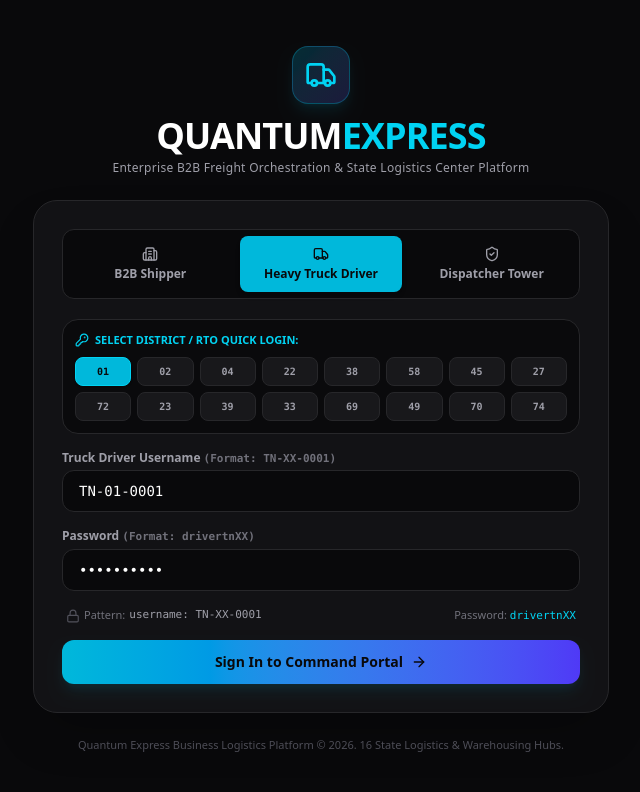
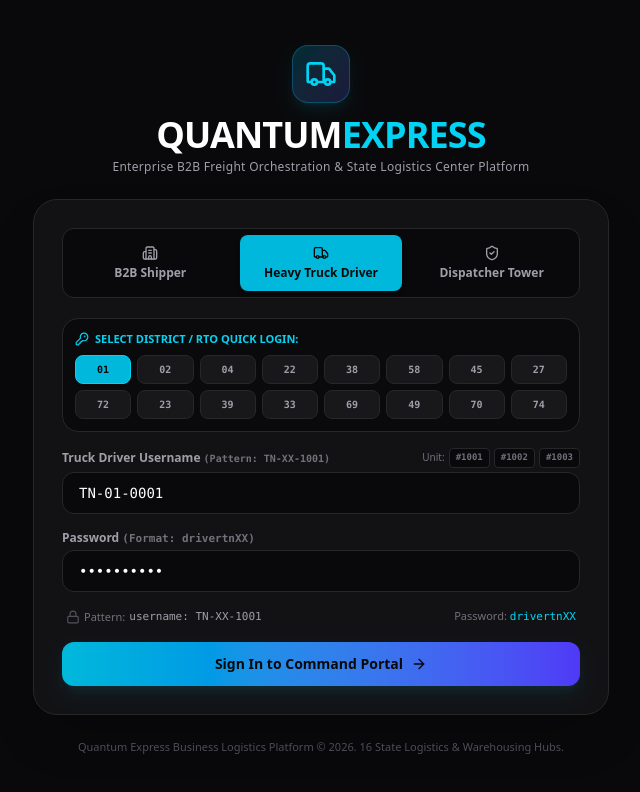
Before and after one commit to Rishi006knight/FleetDispatch, a Next.js app in the folder frontend/: page / in a window 1280 px wide. Both pictures are taken after a click on the button "Heavy Truck Driver". Shown: the top 792 px of the page, without its empty margins (319-959 px from the left). Built offline with nearby package versions, Linux system fonts and the light colour scheme.

Commit message:
Update driver usernames to TN-XX-1001 format where last 4 digits is unique truck driver identifier stationed at each hub

```diff
--- a/frontend/src/app/page.tsx
+++ b/frontend/src/app/page.tsx
@@ -55,31 +55,33 @@ export default function LoginPage() {
       }
     } else if (role === 'driver') {
       const cleanUpperUser = cleanUser.toUpperCase();
-      const rtoMatch = cleanUpperUser.match(/^TN-(\d{2})(-\w+)?$/);
+      const rtoMatch = cleanUpperUser.match(/^TN-(\d{2})-(\d{4})$/);
 
       if (!rtoMatch) {
-        setError('Username must follow Tamil Nadu RTO format: TN-XX-0001 (e.g. TN-01-0001, TN-38-0001)');
+        setError('Username must follow Quantum Express Driver format: TN-XX-1001 (e.g. TN-01-1001, TN-38-1002 - where last 4 digits is unique driver ID)');
         return;
       }
 
       const rtoCode = rtoMatch[1];
+      const driverUnit = rtoMatch[2]; // e.g. "1001", "1002"
       const expectedPassword = `drivertn${rtoCode}`.toLowerCase();
 
       if (cleanPass === expectedPassword || cleanPass === 'driver123') {
         const info = RTO_DISTRICT_MAP[rtoCode] || {
           district: `District ${rtoCode}`,
-          hub: 'Tamil Nadu Regional Terminal',
+          hub: 'State Regional Logistics Center',
           lat: 13.0692,
           lng: 80.1948,
           vehicleType: '20ft Multi-Axle Truck'
         };
 
-        const vehicleId = `TN-${rtoCode}-TR-${rtoMatch[2] ? rtoMatch[2].replace('-', '') : '0001'}`;
-        const driverId = `TRK-${rtoCode}-01`;
-        const driverName = `Driver (${info.district} - ${cleanUpperUser})`;
+        const vehicleId = `TN-${rtoCode}-TR-${driverUnit}`;
+        const driverId = `TRK-${rtoCode}-${driverUnit}`;
+        const driverName = `Driver #${driverUnit} (${info.district} - ${cleanUpperUser})`;
 
         localStorage.setItem('user_role', 'driver');
         localStorage.setItem('driver_id', driverId);
+        localStorage.setItem('driver_unit', driverUnit);
         localStorage.setItem('user_name', driverName);
         localStorage.setItem('vehicle_id', vehicleId);
         localStorage.setItem('rto_code', rtoCode);
@@ -114,8 +116,8 @@ export default function LoginPage() {
     }
   };
 
-  const handleQuickSelectRTO = (rto: string) => {
-    setUsername(`TN-${rto}-0001`);
+  const handleQuickSelectRTO = (rto: string, unit: string = '1001') => {
+    setUsername(`TN-${rto}-${unit}`);
     setPassword(`drivertn${rto}`);
     setError('');
   };
@@ -289,9 +291,9 @@ export default function LoginPage() {
                       <button
                         key={item.rto}
                         type="button"
-                        onClick={() => handleQuickSelectRTO(item.rto)}
+                        onClick={() => handleQuickSelectRTO(item.rto, '1001')}
                         className={`p-1.5 rounded-lg border text-center font-mono font-bold transition-all ${
-                          username === `TN-${item.rto}-0001`
+                          username.startsWith(`TN-${item.rto}`)
                             ? 'bg-cyan-500 text-zinc-950 border-cyan-400 shadow-sm'
                             : 'bg-zinc-900 border-zinc-800 text-zinc-400 hover:border-zinc-700 hover:text-white'
                         }`}
@@ -304,13 +306,35 @@ export default function LoginPage() {
                 </div>
 
                 <div>
-                  <label className="block text-zinc-400 text-xs font-semibold mb-1">
-                    Truck Driver Username <span className="text-zinc-500 font-mono text-[11px]">(Format: TN-XX-0001)</span>
-                  </label>
+                  <div className="flex items-center justify-between mb-1">
+                    <label className="text-zinc-400 text-xs font-semibold">
+                      Truck Driver Username <span className="text-zinc-500 font-mono text-[10px]">(Pattern: TN-XX-1001)</span>
+                    </label>
+                    <div className="flex items-center gap-1">
+                      <span className="text-[10px] text-zinc-500">Unit:</span>
+                      {['1001', '1002', '1003'].map(unit => {
+                        const currentRto = username.split('-')[1] || '01';
+                        return (
+                          <button
+                            key={unit}
+                            type="button"
+                            onClick={() => handleQuickSelectRTO(currentRto, unit)}
+                            className={`px-1.5 py-0.5 rounded text-[9px] font-mono font-bold border transition-all ${
+                              username.endsWith(unit)
+                                ? 'bg-indigo-500/20 text-indigo-300 border-indigo-500/40'
+                                : 'bg-zinc-950 text-zinc-500 border-zinc-800 hover:text-zinc-300'
+                            }`}
+                          >
+                            #{unit}
+                          </button>
+                        );
+                      })}
+                    </div>
+                  </div>
                   <input
                     type="text"
                     required
-                    placeholder="TN-01-0001"
+                    placeholder="TN-01-1001"
                     value={username}
                     onChange={(e) => setUsername(e.target.value)}
                     className="w-full bg-zinc-950 border border-zinc-800 rounded-xl px-4 py-2.5 text-sm font-mono focus:outline-none focus:border-cyan-500 text-white"
@@ -333,7 +357,7 @@ export default function LoginPage() {
 
                 <div className="flex items-center justify-between text-[11px] text-zinc-500 px-1">
                   <span className="flex items-center gap-1">
-                    <Lock className="w-3.5 h-3.5 text-zinc-600" /> Pattern: <code className="text-zinc-400">username: TN-XX-0001</code>
+                    <Lock className="w-3.5 h-3.5 text-zinc-600" /> Pattern: <code className="text-zinc-400">username: TN-XX-1001</code>
                   </span>
                   <span>Password: <code className="text-cyan-400">drivertnXX</code></span>
                 </div>
```
Also changed, not shown: 1 other file (tests, documents, lock files or other folders).
